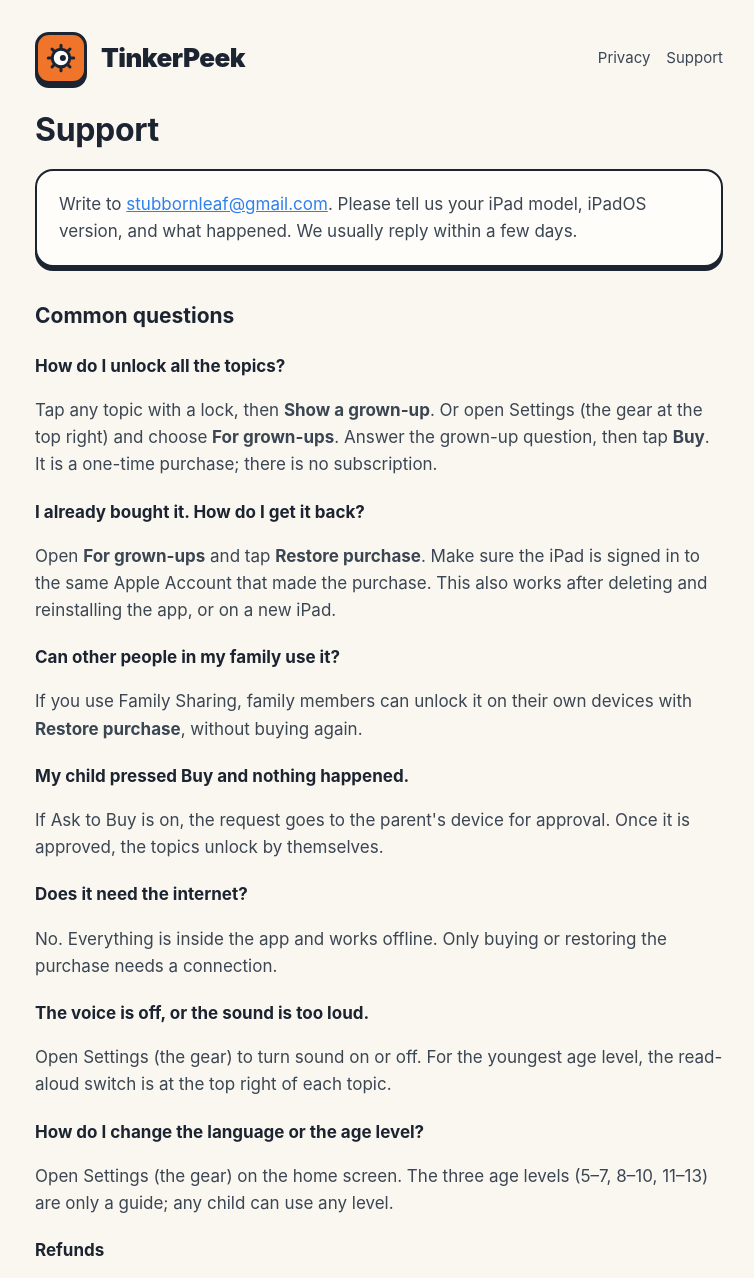
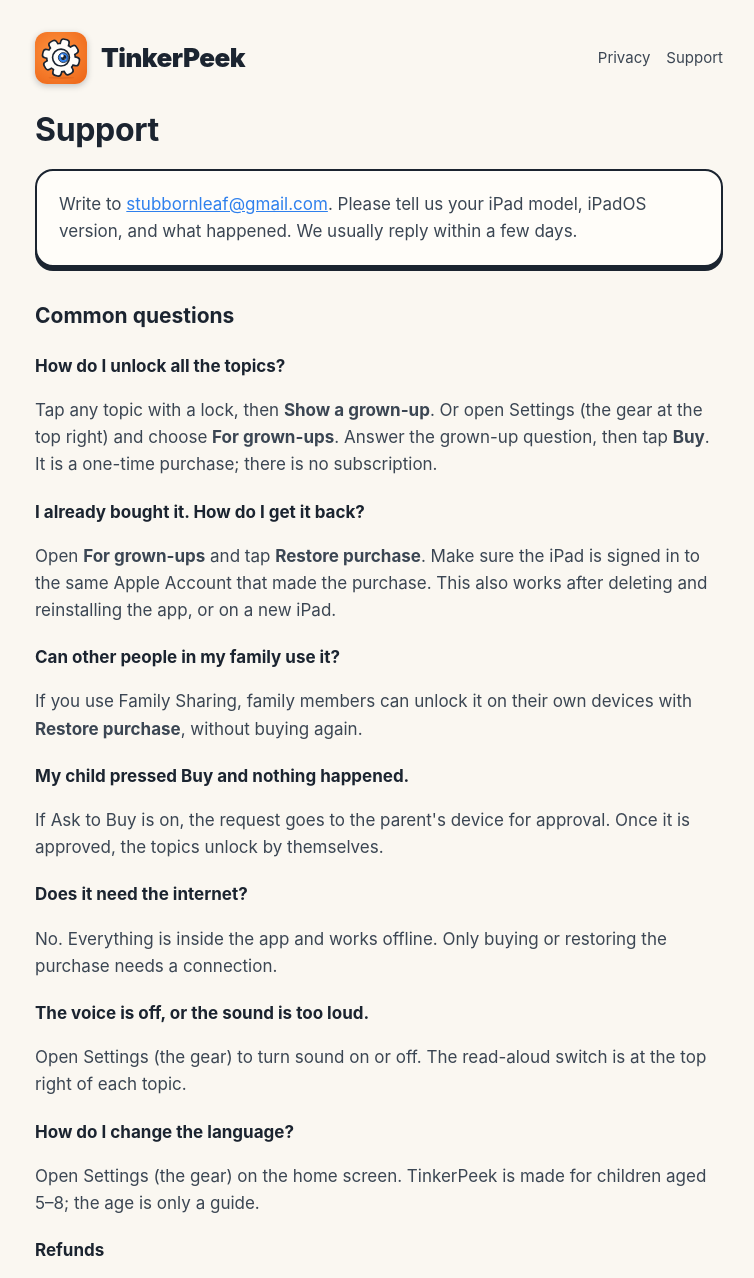
Before and after one commit to stubbornleaf/tinkerpeek-site, a plain HTML site: page support.html in a window 1280 px wide. Shown: the top 1278 px of the page, without its empty margins (261-1015 px from the left). Drawn offline with Linux system fonts and the light colour scheme.

Commit message:
Ages 5–8, the app icon in the header and as the favicon

```diff
--- a/style.css
+++ b/style.css
@@ -4,8 +4,8 @@ html{-webkit-text-size-adjust:100%}
 body{margin:0;background:var(--paper);color:var(--ink);font:17px/1.6 -apple-system,BlinkMacSystemFont,"Segoe UI","PingFang SC","Hiragino Sans GB","Noto Sans SC",sans-serif}
 .wrap{max-width:720px;margin:0 auto;padding:32px 16px 64px}
 header{display:flex;align-items:center;gap:14px;margin-bottom:28px}
-.tile{width:52px;height:52px;border-radius:14px;background:var(--orange);border:3px solid var(--ink);box-shadow:0 4px 0 var(--ink);display:grid;place-items:center;flex:none}
-.tile svg{width:30px;height:30px}
+.tile{width:52px;height:52px;border-radius:12px;overflow:hidden;box-shadow:0 2px 6px rgba(27,36,48,.25);flex:none;display:block}
+.tile img{display:block;width:100%;height:100%}   /* the app icon itself (icon.svg = assets/app-icon.svg), rounded like on the iPad */
 header b{font-size:26px;font-weight:900;letter-spacing:-.02em}
 header a{color:inherit;text-decoration:none}
 nav{margin-left:auto;display:flex;gap:16px;font-size:15px;flex-wrap:wrap;justify-content:flex-end}
--- a/support.html
+++ b/support.html
@@ -5,11 +5,13 @@
 <meta name="viewport" content="width=device-width,initial-scale=1">
 <title>Support · TinkerPeek</title>
 <meta name="description" content="Help with TinkerPeek: purchases, restore, Family Sharing, offline use.">
+<link rel="icon" href="icon.svg" type="image/svg+xml">
+<link rel="apple-touch-icon" href="apple-touch-icon.png">
 <link rel="stylesheet" href="style.css">
 </head>
 <body>
 <div class="wrap">
-<header><a href="index.html" class="tile" aria-label="TinkerPeek home"><svg viewBox="0 0 24 24" fill="none" stroke="#1B2430" stroke-width="2.4" stroke-linecap="round" stroke-linejoin="round" aria-hidden="true"><circle cx="12" cy="12" r="7" fill="#fff"/><circle cx="13.5" cy="12" r="2.4" fill="#1B2430" stroke="none"/><path d="M12 1.8v2.4M12 19.8v2.4M1.8 12h2.4M19.8 12h2.4M4.8 4.8l1.7 1.7M17.5 17.5l1.7 1.7M4.8 19.2l1.7-1.7M17.5 6.5l1.7-1.7"/></svg></a><a href="index.html"><b>TinkerPeek</b></a>
+<header><a href="index.html" class="tile" aria-label="TinkerPeek home"><img src="icon.svg" alt="" width="52" height="52"></a><a href="index.html"><b>TinkerPeek</b></a>
 <nav><a href="privacy.html">Privacy</a><a href="support.html">Support</a></nav></header>
 <h1>Support</h1>
 <div class="card"><p>Write to <a href="mailto:stubbornleaf@gmail.com">stubbornleaf@gmail.com</a>. Please tell us your iPad model, iPadOS version, and what happened. We usually reply within a few days.</p></div>
@@ -26,9 +28,9 @@
 <h3>Does it need the internet?</h3>
 <p>No. Everything is inside the app and works offline. Only buying or restoring the purchase needs a connection.</p>
 <h3>The voice is off, or the sound is too loud.</h3>
-<p>Open Settings (the gear) to turn sound on or off. For the youngest age level, the read-aloud switch is at the top right of each topic.</p>
-<h3>How do I change the language or the age level?</h3>
-<p>Open Settings (the gear) on the home screen. The three age levels (5–7, 8–10, 11–13) are only a guide; any child can use any level.</p>
+<p>Open Settings (the gear) to turn sound on or off. The read-aloud switch is at the top right of each topic.</p>
+<h3>How do I change the language?</h3>
+<p>Open Settings (the gear) on the home screen. TinkerPeek is made for children aged 5–8; the age is only a guide.</p>
 <h3>Refunds</h3>
 <p>Purchases are made through Apple. To ask for a refund, use <a href="https://reportaproblem.apple.com">reportaproblem.apple.com</a>.</p>
 
```
Also changed, not shown: index.html (+6 -4 lines), privacy.html (+3 -1 lines), apple-touch-icon.png (added), icon.svg (added).
